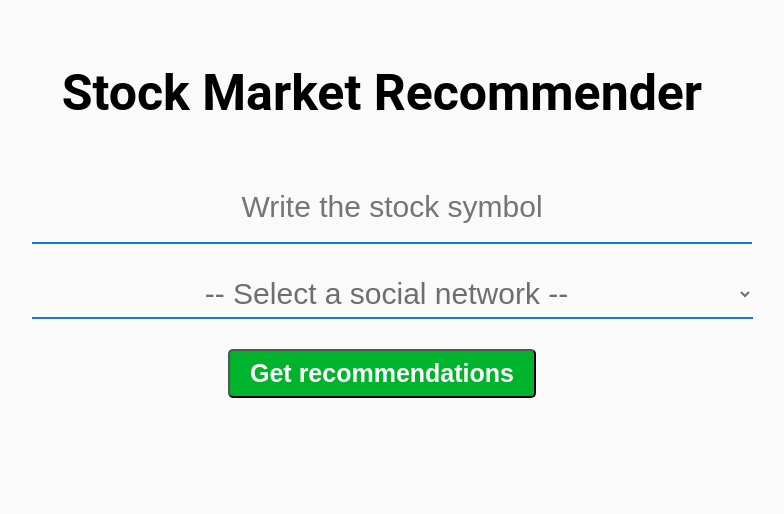
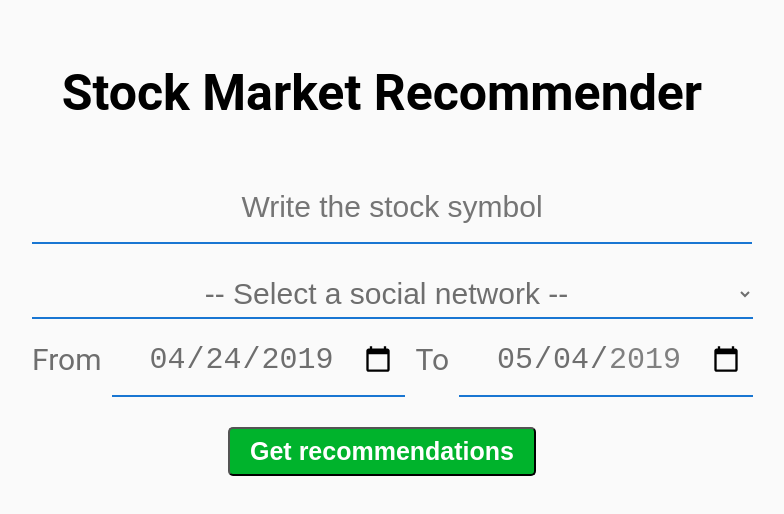
Before and after one commit to duvan-gallego/stock-market-recommender, a React (Create React App) app: page / in a window 1280 px wide. Shown: the top 514 px of the page, without its empty margins (258-1042 px from the left). Built offline with nearby package versions, Linux system fonts and the light colour scheme; what webfontloader would draw is missing.

Commit message:
Add date calculation

```diff
--- a/package.json
+++ b/package.json
@@ -10,6 +10,7 @@
     "enzyme": "^3.9.0",
     "enzyme-adapter-react-16": "^1.11.2",
     "enzyme-to-json": "^3.3.5",
+    "moment": "^2.24.0",
     "prop-types": "^15.7.2",
     "react": "^16.8.4",
     "react-dom": "^16.8.4",
--- /dev/null
+++ b/src/components/RangeDatePicker/index.js
@@ -0,0 +1,37 @@
+import React from 'react';
+import moment from 'moment';
+import PropTypes from 'prop-types';
+import './styles.scss';
+
+const RangeDatePicker = ({ startDate, endDate, onChange }) => (
+  <div className='rangeDatePicker'>
+    From
+    <input
+      className='rangeDatePicker__input'
+      type="date"
+      name='startDate'
+      value={startDate}
+      min={moment().subtract('years', 1).format('YYYY-MM-DD')}
+      max={endDate}
+      onChange={onChange}
+    />
+    To
+    <input
+      className='rangeDatePicker__input'
+      type="date"
+      name='endDate'
+      value={endDate}
+      min={startDate}
+      max={moment().format('YYYY-MM-DD')}
+      onChange={onChange}
+    />
+  </div>
+);
+
+RangeDatePicker.propTypes = {
+  startDate: PropTypes.string.isRequired,
+  endDate: PropTypes.string.isRequired,
+  onChange: PropTypes.func,
+};
+
+export default RangeDatePicker;
--- /dev/null
+++ b/src/components/RangeDatePicker/styles.scss
@@ -0,0 +1,25 @@
+@import '../../utils/scss/colors';
+@import '../../utils/scss/font-size';
+
+.rangeDatePicker {
+  font-size: $text-size-super-l;
+  color: $gray1;
+  display: flex;
+  justify-content: space-between;
+  width: 103%;
+  line-height: 70px;
+  margin-top: 6px;
+
+  &__input {
+    border: 0;
+    border-bottom: 2px solid $blue1;
+    font-size: $text-size-super-l;
+    line-height: 35px;
+    height: 50px;
+    text-align: center;
+    padding: 10px;
+    background: transparent;
+    color: $gray1;
+    width: 38%;
+  }
+}
--- a/src/components/Select/index.js
+++ b/src/components/Select/index.js
@@ -4,7 +4,7 @@ import PropTypes from 'prop-types';
 import './styles.scss';
 
 const Select = ({ noSelectedText, options, onChange, value }) => (
-  <select className='select' onChange={onChange} value={value}>
+  <select className='select' onChange={onChange} value={value} name='select'>
     <option value=''>{noSelectedText}</option>
     {options.map(option =>
       <option key={option._id} value={option._id}>{option.name}</option>
--- a/src/messages.js
+++ b/src/messages.js
@@ -7,9 +7,10 @@ export const HOME_SELECT_SN_OP3 = 'Facebook'
 export const HOME_BUTTON_TEXT = 'Get recommendations'
 export const HOME_ERROR_STOCK_SYMBOL = 'Write a valid stock symbol'
 export const HOME_GREETING = 'Hi User!'
-export const HOME_GREETING_RECOMMENDATIONS = 'These are the details for the'
-export const HOME_GREETING_DATA = 'stock, based on data from the last'
 
+export const RECOMMENDATIONS_GREETING_RECOMMENDATIONS = 'These are the details for the'
+export const RECOMMENDATIONS_GREETING_DATA = 'stock, based on data from'
+export const RECOMMENDATIONS_GREETING_TO = 'to'
 export const RECOMMENDATIONS_STOCK_SELECTED = 'Stock selected'
 export const RECOMMENDATIONS_RECOMMENDATION = 'Our recommendation is'
 export const RECOMMENDATIONS_SM_COUNTER = 'Social network counter'
--- a/src/pages/Home/actions.js
+++ b/src/pages/Home/actions.js
@@ -2,10 +2,12 @@ import {
   GET_RECOMMENDATIONS,
 } from './constants';
 
-export const getRecommendations = (stockSymbol, socialNetwork) => ({
+export const getRecommendations = (stockSymbol, socialNetwork, startDate, endDate) => ({
   type: GET_RECOMMENDATIONS,
   data: {
     stockSymbol,
     socialNetwork,
+    startDate,
+    endDate,
   }
 });
--- a/src/pages/Home/api.js
+++ b/src/pages/Home/api.js
@@ -16,6 +16,8 @@ export const getRecommendationsApi = (params) => {
     stockSymbol: stockSymbolUpperCase,
     stockPrice: `$${Math.floor(Math.random() * 1000)}`,
     socialNetwork,
+    startDate: params.startDate,
+    endDate: params.endDate,
     countOfSocialMediaPost: AMOUNT_OF_POST,
     dateOfUpdate: new Date(),
     recommendation,
--- a/src/pages/Home/index.js
+++ b/src/pages/Home/index.js
@@ -1,10 +1,12 @@
 import React, { useState } from 'react';
 import { connect } from 'react-redux';
 import { Redirect } from 'react-router-dom';
+import moment from 'moment';
 
 import Input from '../../components/Input';
 import Button from '../../components/Button';
 import Select from '../../components/Select';
+import RangeDatePicker from '../../components/RangeDatePicker';
 import Spinner from '../../components/Spinner';
 import { getRecommendations } from './actions';
 
@@ -39,6 +41,8 @@ const Home = ({ getRecommendations: getRecommendationsAction, recommendations })
 
   const [stockSymbol, setStockSymbol] = useState("");
   const [socialNetwork, setSocialNetwork] = useState("");
+  const [startDate, setStartDate] = useState(moment().subtract('days', 10).format('YYYY-MM-DD'));
+  const [endDate, setEndDate] = useState(moment().format('YYYY-MM-DD'));
 
   const onClickHandler = () => {
     if (stockSymbol) {
@@ -46,15 +50,26 @@ const Home = ({ getRecommendations: getRecommendationsAction, recommendations })
       if (!socialNetworkSelected) {
         socialNetworkSelected = HOME_SELECT_SN_OP1;
       }
-      getRecommendationsAction(stockSymbol, socialNetworkSelected);
+      getRecommendationsAction(stockSymbol, socialNetworkSelected, startDate, endDate);
     } else {
       // TODO: Change this alert for an error in the input
       alert(HOME_ERROR_STOCK_SYMBOL);
     }
   }
 
-  const onChangeHnadler = (e) => {
-    setSocialNetwork(e.target.value);
+  const onChangeHandler = (e) => {
+    const { name, value } = e.target;
+    switch (name) {
+      case 'startDate':
+        setStartDate(value);
+        break;
+      case 'endDate':
+        setEndDate(value);
+        break;
+      default:
+        setSocialNetwork(value);
+        break;
+    }
   }
 
   return (
@@ -80,8 +95,13 @@ const Home = ({ getRecommendations: getRecommendationsAction, recommendations })
                   <Select
                     noSelectedText={HOME_SELECT_PLACEHOLDER}
                     options={SN_OPTIONS}
-                    onChange={onChangeHnadler}
+                    onChange={onChangeHandler}
                     value={socialNetwork}
+                  />
+                  <RangeDatePicker
+                    startDate={startDate}
+                    endDate={endDate}
+                    onChange={onChangeHandler}
                   />
                   <Button
                     onClick={onClickHandler}
--- a/src/pages/Home/redux.js
+++ b/src/pages/Home/redux.js
@@ -8,6 +8,8 @@ const initialState = {
   stockSymbol: null,
   stockPrice: null,
   socialNetwork: null,
+  startDate: null,
+  endDate: null,
   countOfSocialMediaPost: null,
   dateOfUpdate: null,
   recommendation: null,
--- a/src/pages/Recommendations/index.js
+++ b/src/pages/Recommendations/index.js
@@ -15,9 +15,11 @@ import {
   RECOMMENDATIONS_RECOMMENDATION,
   RECOMMENDATIONS_SM_COUNTER,
   RECOMMENDATIONS_STOCK_PRICE,
+  HOME_TITLE,
   HOME_GREETING,
-  HOME_GREETING_RECOMMENDATIONS,
-  HOME_GREETING_DATA,
+  RECOMMENDATIONS_GREETING_RECOMMENDATIONS,
+  RECOMMENDATIONS_GREETING_DATA,
+  RECOMMENDATIONS_GREETING_TO,
   RECOMMENDATIONS_INFO_UPDATED,
 } from '../../messages';
 
@@ -29,7 +31,7 @@ const Recommendations = ({ recommendations }) => (
     <nav className='recommendations__nav'>
       <div className='recommendations__nav-content'>
         <span className='recommendations__nav-logo'>Logo...</span>
-        <span className='recommendations__nav-title'>Stock Market Recommender</span>
+        <span className='recommendations__nav-title'>{HOME_TITLE}</span>
       </div>
     </nav>
     <section className='recommendations__body'>
@@ -39,13 +41,14 @@ const Recommendations = ({ recommendations }) => (
           {RECOMMENDATIONS_RECOMMENDATION} <span className='recommendations__header-text--highlight'>{recommendations.recommendation}</span>
         </div>
       </header>
-      <h3 className='recommendations__body-initial-text'>
-        {HOME_GREETING}
-        <br />
-        {HOME_GREETING_RECOMMENDATIONS}
-        <span className='recommendations__body-initial-text--bold'> {recommendations.stockSymbol} </span>
-        {HOME_GREETING_DATA}
-        <span className='recommendations__body-initial-text--bold'> 10 days.</span>
+      <h3 className='recommendations__body-text'>
+        <div>{HOME_GREETING}</div>
+        {RECOMMENDATIONS_GREETING_RECOMMENDATIONS}
+        <span className='recommendations__body-text--bold'> {recommendations.stockSymbol} </span>
+        {RECOMMENDATIONS_GREETING_DATA}
+        <span className='recommendations__body-text--bold'> {recommendations.startDate} </span>
+        {RECOMMENDATIONS_GREETING_TO}
+        <span className='recommendations__body-text--bold'> {recommendations.endDate} </span>
       </h3>
       <div className='recommendations__box-wrapper'>
         <BoxInfo
--- a/src/pages/Recommendations/styles.scss
+++ b/src/pages/Recommendations/styles.scss
@@ -63,7 +63,7 @@
     margin: auto;
     padding: 0 10px 0 10px;
 
-    &-initial-text {
+    &-text {
       margin: 0;
       font-weight: 400;
       line-height: 35px;
```
